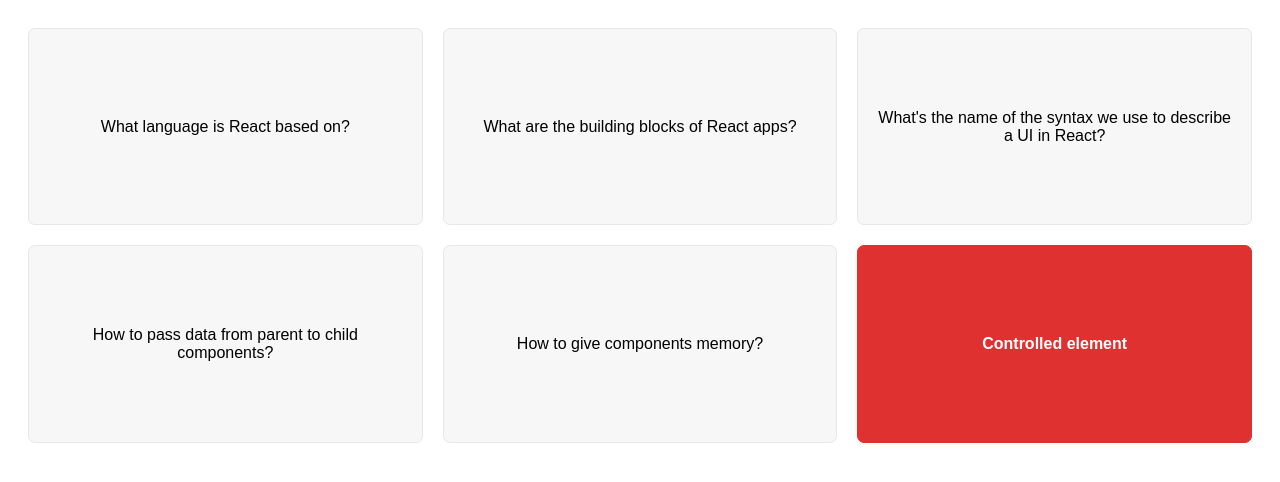
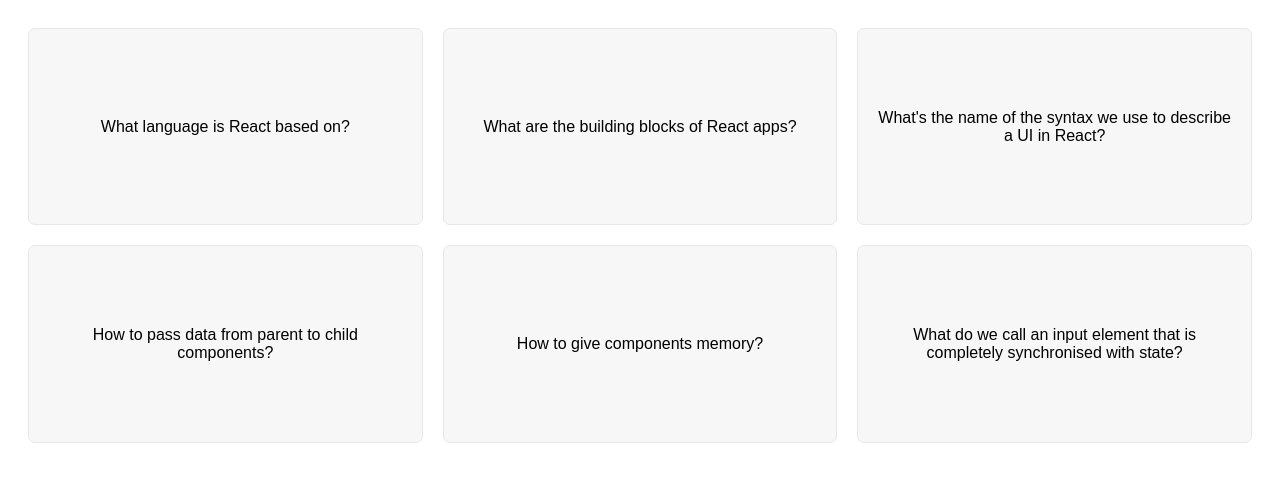
Before and after one commit to SenseiZarkoDukic/flashcards, a React (Create React App) app: page / in a window 1280 px wide. Shown: the top 482 px of the page. Built offline with nearby package versions, Linux system fonts and the light colour scheme.

Commit message:
Creating handleClick function for the click event. Creating click event to change from question to an answer!

```diff
--- a/src/App.js
+++ b/src/App.js
@@ -44,13 +44,18 @@
 ];
 
 function FlashCards() {
-  const [selectedId, setSelectedId] = useState(2002);
+  const [selectedId, setSelectedId] = useState(null);
+
+  function handleClick(id) {
+    setSelectedId(id);
+  }
 
   return (
     <div className="flashcards">
       {questions.map((question) => (
         <div
           key={question.id}
+          onClick={() => handleClick(question.id)}
           className={question.id === selectedId ? "selected" : ""}
           // setSelectedId((id) => id === e.target.id)}
         >
```
